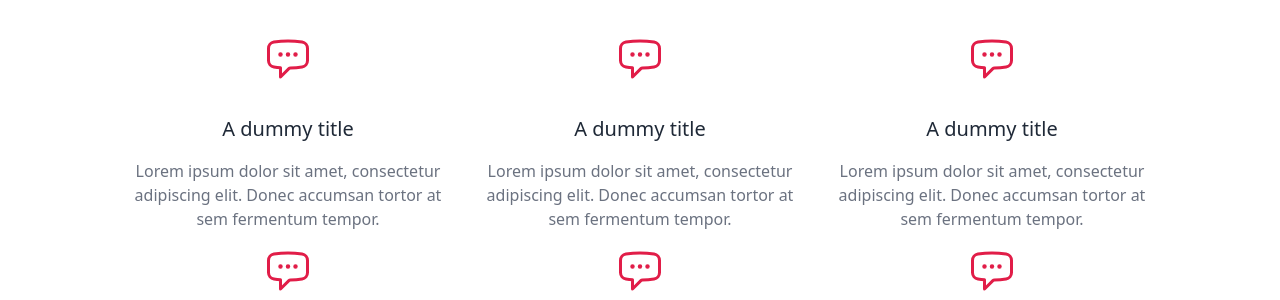
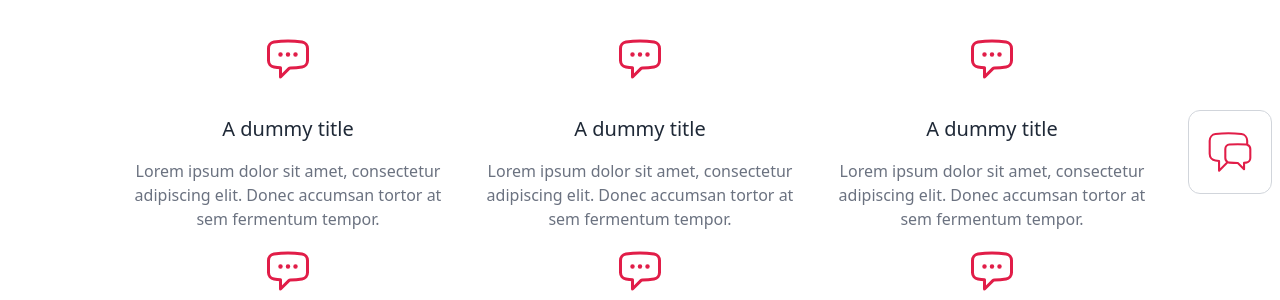
Before and after one commit to tanujsonare/chat_application, a Django app: page / in a window 1280 px wide. Shown: the part 598-898 px from the top of the page. Run offline with Django 4.2, Linux system fonts and the light colour scheme; style sheets or scripts are compiled from the project's sources.

Commit message:
Added a new template to show chat bubble

```diff
--- /dev/null
+++ b/chat/templates/chat/chat_bubble.html
@@ -0,0 +1,13 @@
+<div id="chat" class="max-w-[300px] fixed right-2 bottom-2 p-4 bg-white border border-gray-300 rounded-xl">
+    <div id="chat_icon">
+        <button id="chat_open" class="w-[50px] flex item-center">
+            <svg xmlns="http://www.w3.org/2000/svg" fill="none" viewBox="0 0 24 24" stroke-width="1" stroke="currentColor" class="text-rose-600">
+                <path stroke-linecap="round" stroke-linejoin="round" d="M20.25 8.511c.884.284 1.5 1.128 1.5 2.097v4.286c0 1.136-.847 2.1-1.98 2.193-.34.027-.68.052-1.02.072v3.091l-3-3c-1.354 0-2.694-.055-4.02-.163a2.115 2.115 0 01-.825-.242m9.345-8.334a2.126 2.126 0 00-.476-.095 48.64 48.64 0 00-8.048 0c-1.131.094-1.976 1.057-1.976 2.192v4.286c0 .837.46 1.58 1.155 1.951m9.345-8.334V6.637c0-1.621-1.152-3.026-2.76-3.235A48.455 48.455 0 0011.25 3c-2.115 0-4.198.137-6.24.402-1.608.209-2.76 1.614-2.76 3.235v6.226c0 1.621 1.152 3.026 2.76 3.235.577.075 1.157.14 1.74.194V21l4.155-4.155" />
+            </svg>
+        </button>
+    </div>
+    <div id="chat_welcome" class="hidden">
+        <input type="text" name="name" id="user_name" class="w-full mb-4 py-2 px-6 rounded-xl bg-gray-100" placeholder="Enter Your name ....">
+        <button id="join_chat" class="py-2 px-6 rounded-xl text-white bg-rose-600">Request for chat</button>
+    </div>
+</div>
--- a/core/templates/core/index.html
+++ b/core/templates/core/index.html
@@ -76,4 +76,9 @@
             <p class="text-gray-500">Lorem ipsum dolor sit amet, consectetur adipiscing elit. Donec accumsan tortor at sem fermentum tempor.</p>
         </div>
     </div>
+    {% include "chat/chat_bubble.html" %}
 {% endblock %}
+
+{% block scripts %}
+    <script src="{% static 'js/main.js' %}"></script>
+{% endblock %}
```
Also changed, not shown: db.sqlite3.
